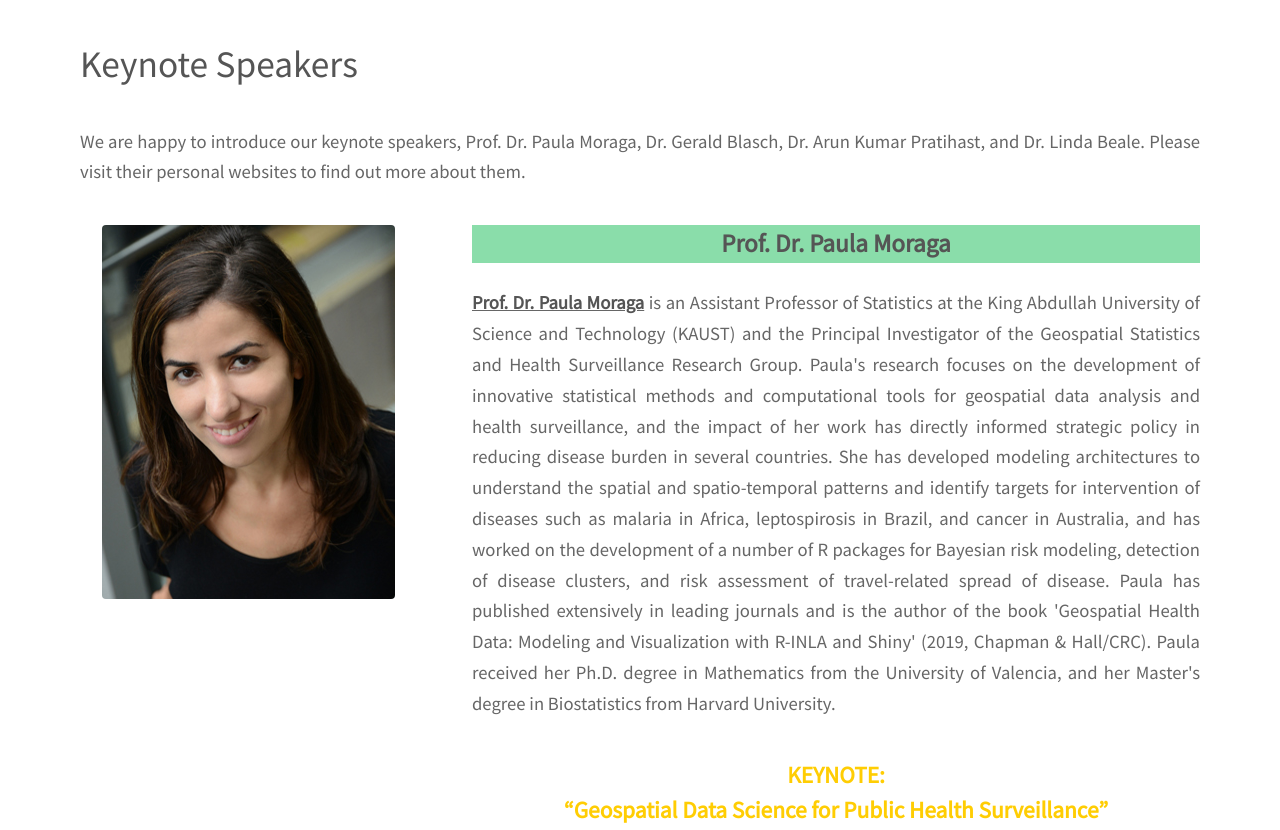
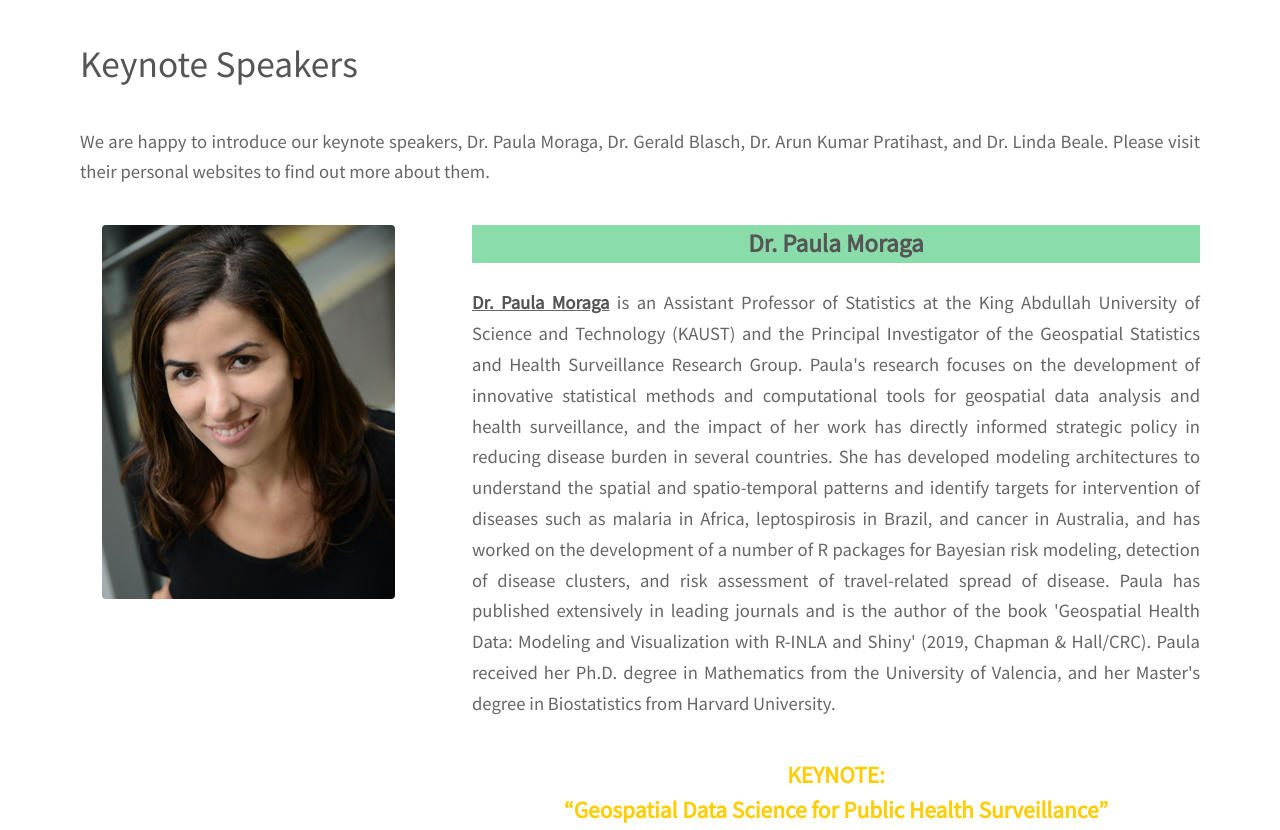
Before and after one commit to erasmus-mundus-geotech-master/Geomundus2020, a plain HTML site: page index.html in a window 1280 px wide. Shown: the part 2740-3570 px from the top of the page. Drawn offline with nearby package versions, Linux system fonts and the light colour scheme; some packages are replaced by stand-ins of ours.

Commit message:
fix the title of Paula and add links to career panelists

```diff
--- a/index.html
+++ b/index.html
@@ -169,7 +169,7 @@
             </header>
 
             <p>
-                We are happy to introduce our keynote speakers, Prof. Dr. Paula Moraga, Dr. Gerald Blasch, Dr. Arun Kumar Pratihast, and Dr. Linda Beale. Please visit their personal websites to find out more about them.
+                We are happy to introduce our keynote speakers, Dr. Paula Moraga, Dr. Gerald Blasch, Dr. Arun Kumar Pratihast, and Dr. Linda Beale. Please visit their personal websites to find out more about them.
             </p>
 
             <div class="row 150%" id="speaker_one">
@@ -178,10 +178,10 @@
                 </div>
                 <div class="8u 12u$(medium)">
                     <h3 align="center" style="background-color:#8addaa; color:white;text-align: center;"><strong>
-                        <a  href = "https://paula-moraga.github.io/" target="_blank">Prof. Dr. Paula Moraga</a> </strong>
+                        <a  href = "https://paula-moraga.github.io/" target="_blank">Dr. Paula Moraga</a> </strong>
                     </h3>
                     <p align="justify">
-                        <a class="link_keynote" href="https://www.paulamoraga.com/" target="_blank"><strong> Prof. Dr. Paula Moraga</strong></a> is an Assistant Professor of Statistics at the King Abdullah University of Science and Technology (KAUST) and the Principal Investigator of the Geospatial Statistics and Health Surveillance Research Group. Paula's research focuses on the development of innovative statistical methods and computational tools for geospatial data analysis and health surveillance, and the impact of her work has directly informed strategic policy in reducing disease burden in several countries. She has developed modeling architectures to understand the spatial and spatio-temporal patterns and identify targets for intervention of diseases such as malaria in Africa, leptospirosis in Brazil, and cancer in Australia, and has worked on the development of a number of R packages for Bayesian risk modeling, detection of disease clusters, and risk assessment of travel-related spread of disease. Paula has published extensively in leading journals and is the author of the book 'Geospatial Health Data: Modeling and Visualization with R-INLA and Shiny' (2019, Chapman & Hall/CRC). Paula received her Ph.D. degree in Mathematics from the University of Valencia, and her Master's degree in Biostatistics from Harvard University.
+                        <a class="link_keynote" href="https://www.paulamoraga.com/" target="_blank"><strong>Dr. Paula Moraga</strong></a> is an Assistant Professor of Statistics at the King Abdullah University of Science and Technology (KAUST) and the Principal Investigator of the Geospatial Statistics and Health Surveillance Research Group. Paula's research focuses on the development of innovative statistical methods and computational tools for geospatial data analysis and health surveillance, and the impact of her work has directly informed strategic policy in reducing disease burden in several countries. She has developed modeling architectures to understand the spatial and spatio-temporal patterns and identify targets for intervention of diseases such as malaria in Africa, leptospirosis in Brazil, and cancer in Australia, and has worked on the development of a number of R packages for Bayesian risk modeling, detection of disease clusters, and risk assessment of travel-related spread of disease. Paula has published extensively in leading journals and is the author of the book 'Geospatial Health Data: Modeling and Visualization with R-INLA and Shiny' (2019, Chapman & Hall/CRC). Paula received her Ph.D. degree in Mathematics from the University of Valencia, and her Master's degree in Biostatistics from Harvard University.
                         <br>
                     </p>
                     <h4 style="color: #FFCD03; font-weight: bold; text-align: center;">KEYNOTE: <br> “Geospatial Data Science for Public Health Surveillance”</h4>
@@ -294,10 +294,10 @@
                 </div>
                 <div class="8u 12u$(medium)">
                     <h3 align="center" style="background-color:#8addaa; color:white;text-align: center;"><strong>
-                        <a target="_blank">Prof. Dr. Paula Moraga</a> </strong>
+                        <a target="_blank">Dr. Paula Moraga</a> </strong>
                     </h3>
                     <p align="justify">
-                        <a class="link_keynote" href="https://www.paulamoraga.com/" target="_blank"><strong> Prof. Dr. Paula Moraga</strong></a> who is also the keynote speaker of the conference, is an Assistant Professor of Statistics at the King Abdullah University of Science and Technology (KAUST) and the Principal Investigator of the Geospatial Statistics and Health Surveillance Research Group. Paula has published extensively in leading journals and is the author of the book 'Geospatial Health Data: Modeling and Visualization with R-INLA and Shiny' (2019, Chapman & Hall/CRC). Paula received her Ph.D. degree in Mathematics from the University of Valencia, and her Master's degree in Biostatistics from Harvard University.
+                        <a class="link_keynote" href="https://www.paulamoraga.com/" target="_blank"><strong> Dr. Paula Moraga</strong></a> who is also the keynote speaker of the conference, is an Assistant Professor of Statistics at the King Abdullah University of Science and Technology (KAUST) and the Principal Investigator of the Geospatial Statistics and Health Surveillance Research Group. Paula has published extensively in leading journals and is the author of the book 'Geospatial Health Data: Modeling and Visualization with R-INLA and Shiny' (2019, Chapman & Hall/CRC). Paula received her Ph.D. degree in Mathematics from the University of Valencia, and her Master's degree in Biostatistics from Harvard University.
                     </p>
                     <h4 style="color: #FFCD03; font-weight: bold; text-align: center;">WORKSHOP: <br> Disease Risk Modeling and Visualization using R-INLA </h4>
                     <p align="justify">
```
Also changed, not shown: program.html (+2 -2 lines).
